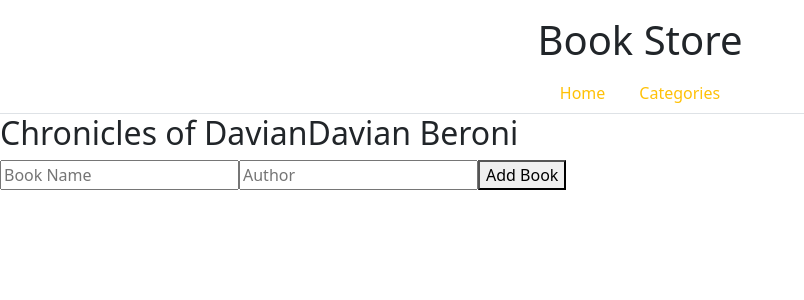
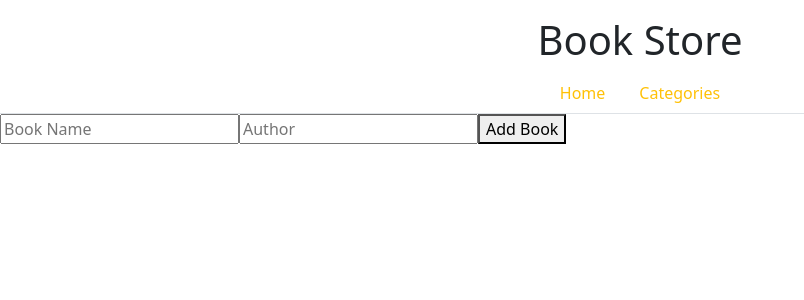
Before and after one commit to Dadadon/Book-Store-2, a React (Create React App) app: page / in a window 1280 px wide. Shown: the top 300 px of the page, without its empty margins (0-804 px from the left). Built offline with nearby package versions, Linux system fonts and the light colour scheme.

Commit message:
Use useSelector to consume the state

```diff
--- a/src/components/DisplayBooks.js
+++ b/src/components/DisplayBooks.js
@@ -1,20 +1,18 @@
 import React from 'react';
+import { useSelector } from 'react-redux';
 import AddBook from './AddBook';
 import Book from './Book';
 
-const BookItem = {
-  id: 1,
-  title: 'Chronicles of Davian',
-  author: 'Davian Beroni',
-};
+const DisplayBooks = () => {
+  const bookItem = useSelector((state) => state.book);
+  return (
+    <div className="book-container">
+      {bookItem.map((item) => (
+        <Book key={item.id} id={item.id} title={item.title} author={item.author} />
+      ))}
+      <AddBook />
+    </div>
+  );
+}
 
-const DisplayBooks = () => (
-  <div className="book-container">
-    <Book
-      title={BookItem.title}
-      author={BookItem.author}
-    />
-    <AddBook />
-  </div>
-);
 export default DisplayBooks;
```
